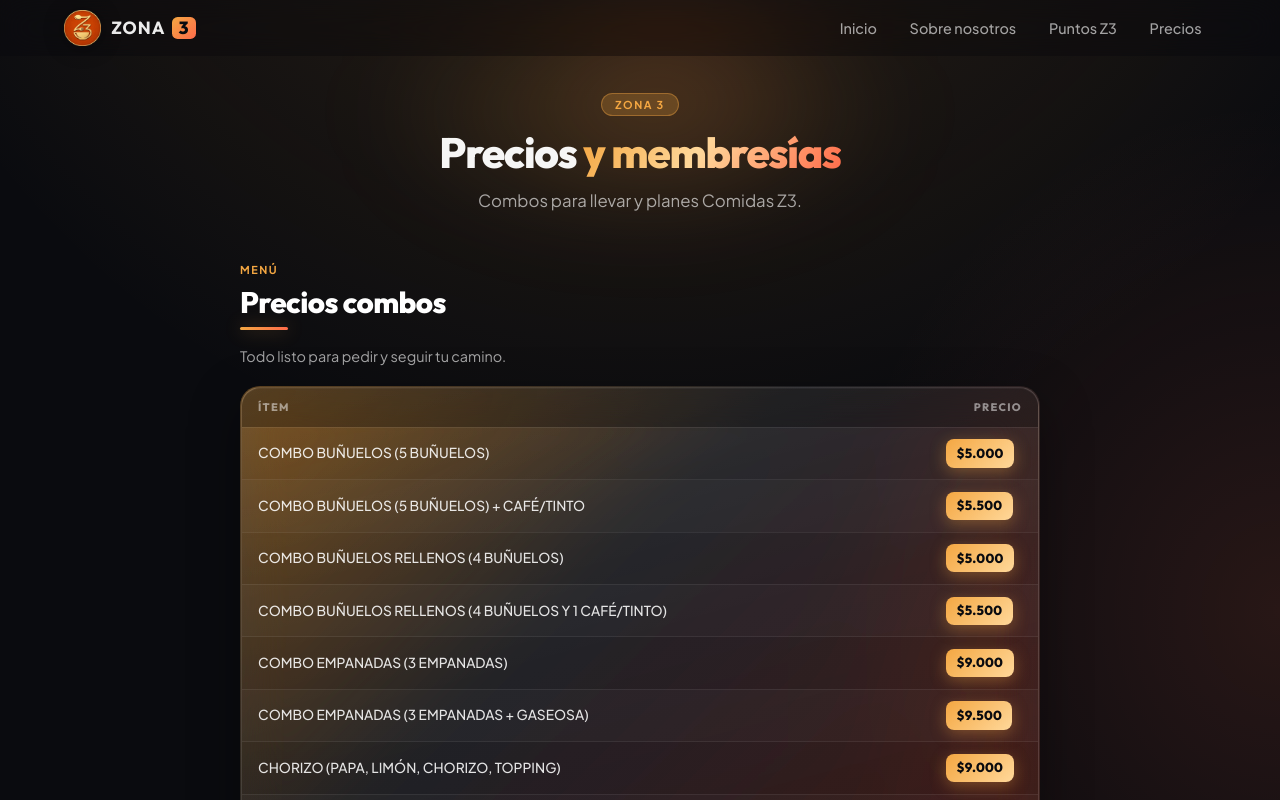
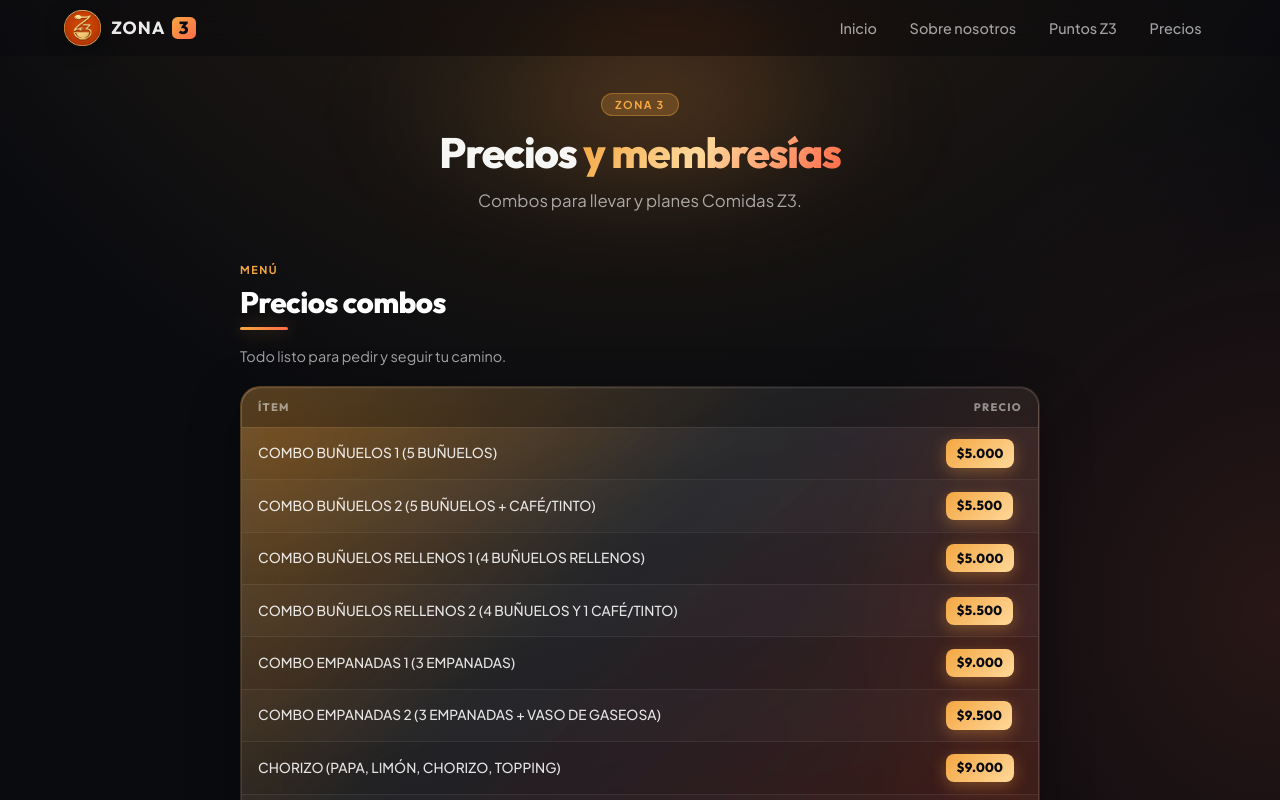
Before and after one commit to jucaicedoa/z3-sistema-puntos, an Angular app: page /precios in a window 1280 px wide. Shown: the top 800 px of the page. Built offline with nearby package versions, Linux system fonts and the light colour scheme.

Commit message:
fix: ajuste precios

```diff
--- a/src/app/precios/precios.component.ts
+++ b/src/app/precios/precios.component.ts
@@ -15,12 +15,12 @@ export interface ComboRow {
 })
 export class PreciosComponent {
   readonly combos: ComboRow[] = [
-    { item: 'COMBO BUÑUELOS (5 BUÑUELOS)', price: '$5.000' },
-    { item: 'COMBO BUÑUELOS (5 BUÑUELOS) + CAFÉ/TINTO', price: '$5.500' },
-    { item: 'COMBO BUÑUELOS RELLENOS (4 BUÑUELOS)', price: '$5.000' },
-    { item: 'COMBO BUÑUELOS RELLENOS (4 BUÑUELOS Y 1 CAFÉ/TINTO)', price: '$5.500' },
-    { item: 'COMBO EMPANADAS (3 EMPANADAS)', price: '$9.000' },
-    { item: 'COMBO EMPANADAS (3 EMPANADAS + GASEOSA)', price: '$9.500' },
+    { item: 'COMBO BUÑUELOS 1 (5 BUÑUELOS)', price: '$5.000' },
+    { item: 'COMBO BUÑUELOS 2 (5 BUÑUELOS + CAFÉ/TINTO)', price: '$5.500' },
+    { item: 'COMBO BUÑUELOS RELLENOS 1 (4 BUÑUELOS RELLENOS)', price: '$5.000' },
+    { item: 'COMBO BUÑUELOS RELLENOS 2 (4 BUÑUELOS Y 1 CAFÉ/TINTO)', price: '$5.500' },
+    { item: 'COMBO EMPANADAS 1 (3 EMPANADAS)', price: '$9.000' },
+    { item: 'COMBO EMPANADAS 2 (3 EMPANADAS + VASO DE GASEOSA)', price: '$9.500' },
     { item: 'CHORIZO (PAPA, LIMÓN, CHORIZO, TOPPING)', price: '$9.000' },
     { item: 'CHORIZO COMBO (2 CHORIZOS + 2 ACOMPAÑAMIENTOS: PAPA/AREPA/ENSALADA, 2 VASOS DE GASEOSA)', price: '$16.000' },
     { item: 'CHUZO POLLO (PAPA,LIMÓN, CHUZO POLLO, TOPPING)', price: '$13.000' },
```
